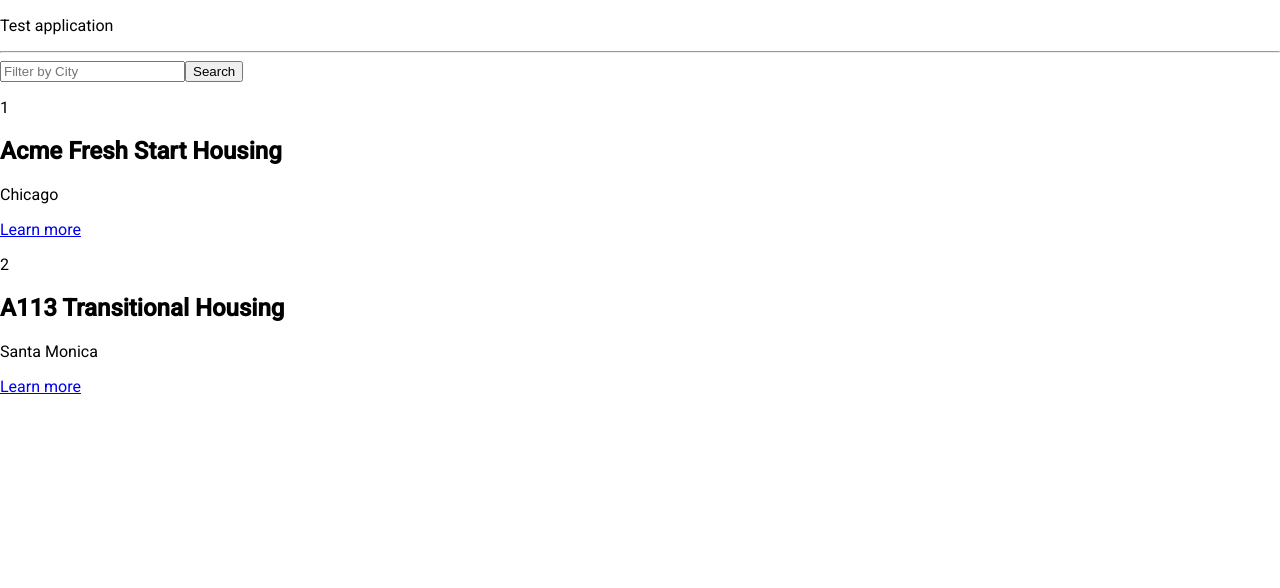
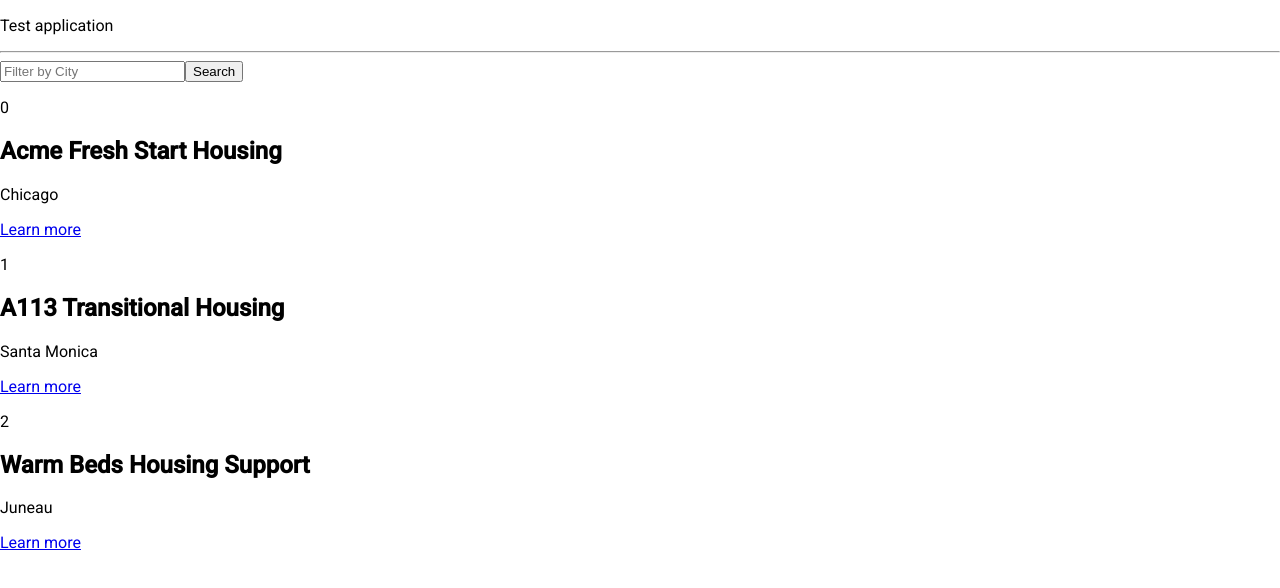
Before and after one commit to kskannandotwin/my-first-angular-app, an Angular app: page / in a window 1280 px wide. Shown: the top 588 px of the page. Built offline with nearby package versions, Linux system fonts and the light colour scheme; data requests are answered from the project's data file.

Commit message:
03.12.2024-hin
completed

```diff
--- /dev/null
+++ b/db.json
@@ -0,0 +1,19 @@
+{
+    "locations": [
+        {
+            "id": 0,
+            "name": "Acme Fresh Start Housing",
+            "city": "Chicago"
+        },
+        {
+            "id": 1,
+            "name": "A113 Transitional Housing",
+            "city": "Santa Monica"
+        },
+        {
+            "id": 2,
+            "name": "Warm Beds Housing Support",
+            "city": "Juneau"
+        }
+    ]
+}
--- a/src/app/details/details.component.ts
+++ b/src/app/details/details.component.ts
@@ -26,7 +26,9 @@ export class DetailsComponent {
   });
   constructor() {
     const housingLocationid = Number(this.route.snapshot.params['id']);
-    this.housingLocation = this.housingService.getHousingLocationById(housingLocationid);
+    this.housingService.getHousingLocationById(housingLocationid).then(housingLocation => {
+      this.housingLocation = housingLocation;
+    });
   }
 
   submitApplication() {
--- a/src/app/home/home.component.html
+++ b/src/app/home/home.component.html
@@ -1,9 +1,10 @@
 <section>
     <form>
-        <input type="text" placeholder="Filter by City">
-        <button type="button">Search</button>
+        <input type="text" placeholder="Filter by City" #filter>
+        <button type="button" (click)="filterResults(filter.value)">Search</button>
     </form>
 </section>
 <section>
-    <app-housing-location *ngFor="let housingLocation of housingLocationList" [housingLocation]="housingLocation"></app-housing-location>
+    <app-housing-location *ngFor="let housingLocation of filteredLocationList"
+        [housingLocation]="housingLocation"></app-housing-location>
 </section>
--- a/src/app/home/home.component.ts
+++ b/src/app/home/home.component.ts
@@ -16,8 +16,17 @@ import { HousingService } from '../housing.service';
 export class HomeComponent {
   housingLocationList: HousingLocation[] = [];
   housingService: HousingService = inject(HousingService);
+  filteredLocationList: HousingLocation[] = [];
 
   constructor() {
-    this.housingLocationList = this.housingService.getAllHousingLocations();
+    this.housingService.getAllHousingLocations().then((housingLocationList: HousingLocation[]) => {
+      this.housingLocationList = housingLocationList;
+      this.filteredLocationList = housingLocationList;
+    });
+  }
+
+  async filterResults(text: string) {
+    if (!text) this.filteredLocationList = this.housingLocationList;
+    this.filteredLocationList = this.housingLocationList.filter(housingLocation => housingLocation?.city.toLowerCase().includes(text.toLowerCase()));
   }
 }
--- a/src/app/housing.service.ts
+++ b/src/app/housing.service.ts
@@ -6,26 +6,17 @@ import { HousingLocation } from './housing-location';
 })
 export class HousingService {
 
-  protected housingLocationList: HousingLocation[] = [
-    {
-      id: 1,
-      name: 'Acme Fresh Start Housing',
-      city: 'Chicago'
-    },
-    {
-      id: 2,
-      name: 'A113 Transitional Housing',
-      city: 'Santa Monica'
-    }
-  ];
+  url = 'http://localhost:3000/locations';
 
   constructor() { }
-  getAllHousingLocations(): HousingLocation[] {
-    return this.housingLocationList;
+  async getAllHousingLocations(): Promise<HousingLocation[]> {
+    const data = await fetch(this.url);
+    return await data.json() ?? [];
   }
 
-  getHousingLocationById(id: number): HousingLocation | undefined {
-    return this.housingLocationList.find(housingLocation => housingLocation.id === id);
+  async getHousingLocationById(id: number): Promise<HousingLocation | undefined> {
+    const data = await fetch(`${this.url}/${id}`);
+    return await data.json() ?? {};
   }
 
   submitApplication(firstName: string, lastName: string, email: string) {
```
